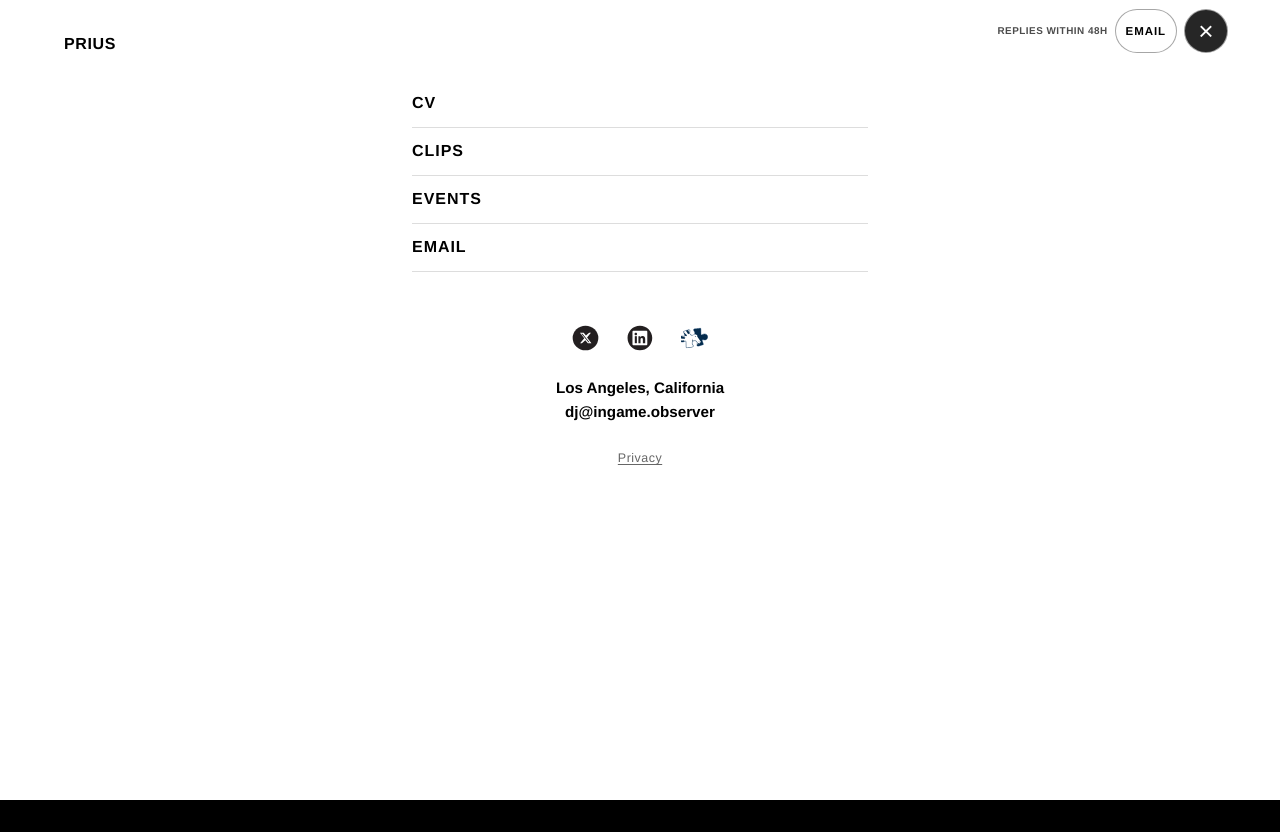
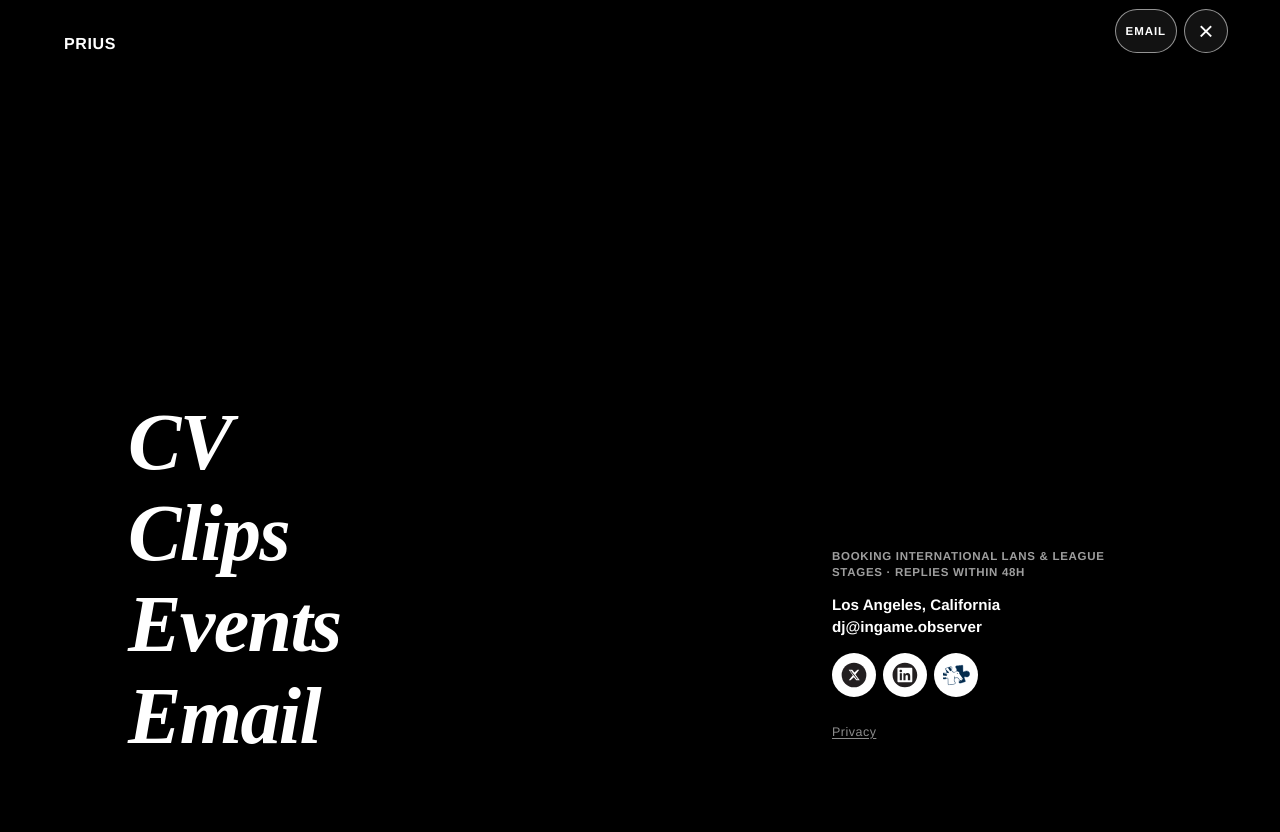
Before and after one commit to prius707/ingame-observer, a React (Vite) app: page / in a window 1280 px wide. Both pictures are taken after a click on the button "Menu". Built offline with nearby package versions, Linux system fonts and the light colour scheme.

Commit message:
Redo the menu as a dark full-bleed overlay
Replace the white hairline list with large Caslon links and a booking/contact column so the overlay matches the rest of the site and still covers the pitch.

Co-authored-by: prius707 <djpriuskuntz@gmail.com>

```diff
--- a/src/App.css
+++ b/src/App.css
@@ -284,18 +284,8 @@ body.invert .menu-toggle.menu-open.is-open {
   cursor: pointer;
 }
 
-body.menu-open .site-title a {
-  color: #000;
-}
-
 body.menu-open .header-booking {
-  color: #000;
-}
-
-body.menu-open .header-contact {
-  color: #000;
-  border-color: rgba(0, 0, 0, 0.35);
-  background: rgba(255, 255, 255, 0.92);
+  display: none;
 }
 
 .menu-drawer {
@@ -305,18 +295,21 @@ body.menu-open .header-contact {
   max-width: none;
   height: 100%;
   height: 100dvh;
-  background: #fff;
-  color: #000;
-  transform: translateX(100%);
-  transition: transform 0.35s ease;
+  background: #000;
+  color: #fff;
+  transform: translateY(-8px);
+  opacity: 0;
+  transition:
+    transform 0.28s ease,
+    opacity 0.28s ease;
   z-index: 111;
-  padding-right: var(--safe-right);
   visibility: hidden;
   box-sizing: border-box;
 }
 
 .menu-drawer.is-open {
-  transform: translateX(0);
+  transform: none;
+  opacity: 1;
   pointer-events: auto;
   visibility: visible;
 }
@@ -326,10 +319,15 @@ body.menu-open .header-contact {
 }
 
 .menu-drawer_inner {
-  max-width: 32rem;
+  display: grid;
+  grid-template-columns: minmax(0, 1fr) minmax(14rem, 20rem);
+  align-items: end;
+  gap: 3rem 4rem;
+  max-width: 72rem;
+  height: 100%;
   margin: 0 auto;
-  padding: calc(5em + var(--safe-top)) 1.75em calc(2em + var(--safe-bottom));
-  height: 100%;
+  padding: calc(6.5rem + var(--safe-top)) calc(4em + var(--safe-right))
+    calc(2.5rem + var(--safe-bottom)) calc(4em + var(--safe-left));
   overflow-y: auto;
   -webkit-overflow-scrolling: touch;
 }
@@ -340,41 +338,63 @@ body.menu-open .header-contact {
   padding: 0;
 }
 
-.menu a,
-.menu-link-btn {
-  display: flex;
-  align-items: center;
-  width: 100%;
-  min-height: 48px;
-  padding: 0.65em 0;
-  font-family: var(--sans);
-  font-size: 1rem;
-  font-weight: 700;
-  line-height: 1.3;
-  text-align: left;
-  text-transform: uppercase;
-  letter-spacing: 0.06em;
+.menu li + li {
+  margin-top: 0.15em;
+}
+
+.menu-link {
+  display: inline-flex;
+  align-items: baseline;
+  min-height: 44px;
+  padding: 0.08em 0;
+  font-family: var(--serif);
+  font-size: clamp(2.4rem, 6.5vw, 5rem);
+  font-weight: 700;
+  font-style: italic;
+  line-height: 0.95;
+  letter-spacing: -0.02em;
+  text-transform: none;
   text-decoration: none;
   border: 0;
-  border-bottom: 1px solid #ddd;
   background: transparent;
-  color: #000;
+  color: #fff;
   cursor: pointer;
   -webkit-tap-highlight-color: transparent;
 }
 
-.menu-contact {
-  margin-top: 2.75em;
-  text-align: center;
+.menu-link:hover,
+.menu-link:focus-visible {
+  color: var(--accent);
+}
+
+.menu-link--mail {
+  color: #fff;
+}
+
+.menu-meta {
+  display: flex;
+  flex-direction: column;
+  align-items: flex-start;
+  gap: 0.85rem;
+  padding-bottom: 0.35rem;
+}
+
+.menu-booking {
+  margin: 0;
+  max-width: 18rem;
+  font-size: 0.72rem;
+  font-weight: 700;
+  letter-spacing: 0.06em;
+  line-height: 1.4;
+  text-transform: uppercase;
+  opacity: 0.62;
 }
 
 .menu-socials {
   display: flex;
   flex-wrap: wrap;
-  justify-content: center;
   align-items: center;
-  gap: 0.65rem;
-  margin-bottom: 1em;
+  gap: 0.45rem;
 }
 
 .social-link {
@@ -384,6 +404,7 @@ body.menu-open .header-contact {
   width: 44px;
   height: 44px;
   border-radius: 50%;
+  background: #fff;
   text-decoration: none;
 }
 
@@ -398,8 +419,8 @@ body.menu-open .header-contact {
   font-style: normal;
   font-weight: 700;
   font-size: 0.95em;
-  line-height: 1.55;
-  color: #000;
+  line-height: 1.5;
+  color: #fff;
 }
 
 .menu-address a {
@@ -412,17 +433,8 @@ body.menu-open .header-contact {
   text-decoration: underline;
 }
 
-.menu-credit {
-  margin-top: 2em;
-  font-size: 0.7em;
-  line-height: 1.35;
-  color: #888;
-  text-align: center;
-}
-
 .menu-legal {
-  margin: 0.85em 0 0;
-  text-align: center;
+  margin: 0;
 }
 
 .menu-privacy-link {
@@ -430,7 +442,7 @@ body.menu-open .header-contact {
   align-items: center;
   justify-content: center;
   min-height: 44px;
-  padding: 0 0.4rem;
+  padding: 0;
   border: 0;
   background: none;
   font-family: var(--sans);
@@ -438,7 +450,7 @@ body.menu-open .header-contact {
   font-weight: 500;
   letter-spacing: 0.04em;
   text-transform: none;
-  color: #666;
+  color: rgba(255, 255, 255, 0.55);
   text-decoration: underline;
   text-underline-offset: 0.18em;
   cursor: pointer;
@@ -446,7 +458,7 @@ body.menu-open .header-contact {
 
 .menu-privacy-link:hover,
 .menu-privacy-link:focus-visible {
-  color: #666;
+  color: #fff;
 }
 
 .wrapper {
@@ -1747,6 +1759,18 @@ body.invert .award-emmy--winner,
     display: none;
   }
 
+  .menu-drawer_inner {
+    grid-template-columns: 1fr;
+    align-content: end;
+    gap: 2.25rem;
+    padding: calc(5.5rem + var(--safe-top)) calc(1.25rem + var(--safe-right))
+      calc(1.75rem + var(--safe-bottom)) calc(1.25rem + var(--safe-left));
+  }
+
+  .menu-link {
+    font-size: clamp(2.1rem, 12vw, 3.1rem);
+  }
+
   .site-title {
     left: calc(1.25rem + var(--safe-left));
   }
@@ -2009,6 +2033,11 @@ body.invert .award-emmy--winner,
     padding-right: calc(2.25rem + var(--safe-right));
   }
 
+  .menu-drawer_inner {
+    padding-left: calc(2.25rem + var(--safe-left));
+    padding-right: calc(2.25rem + var(--safe-right));
+  }
+
   #output {
     font-size: clamp(1.2rem, 2.4vw, 1.45rem);
     line-height: 1.55;
--- a/src/App.tsx
+++ b/src/App.tsx
@@ -299,13 +299,17 @@ function App() {
                 {MENU_LINKS.map((link) => (
                   <li key={link.label}>
                     {'mailto' in link && link.mailto ? (
-                      <a href={link.href} onClick={() => setMenuOpen(false)}>
+                      <a
+                        className="menu-link menu-link--mail"
+                        href={link.href}
+                        onClick={() => setMenuOpen(false)}
+                      >
                         {link.label}
                       </a>
-                    ) : link.href.startsWith('/') || link.href.startsWith('#') ? (
+                    ) : (
                       <a
                         href={link.href}
-                        className="menu-link-btn"
+                        className="menu-link"
                         onClick={(e) => {
                           e.preventDefault()
                           onMenuNav(link.href)
@@ -313,25 +317,19 @@ function App() {
                       >
                         {link.label}
                       </a>
-                    ) : (
-                      <a
-                        href={link.href}
-                        target={link.external ? '_blank' : undefined}
-                        rel={link.external ? 'noopener noreferrer' : undefined}
-                        onClick={() => setMenuOpen(false)}
-                      >
-                        {link.label}
-                        {link.external ? (
-                          <span className="sr-only"> (opens in a new tab)</span>
-                        ) : null}
-                      </a>
                     )}
                   </li>
                 ))}
               </ul>
             </nav>
 
-            <div className="menu-contact">
+            <div className="menu-meta">
+              <p className="menu-booking">{SITE.availability}</p>
+              <address className="menu-address">
+                {SOCIAL.location}
+                <br />
+                <a href={SOCIAL.mailto}>{SOCIAL.email}</a>
+              </address>
               <div className="menu-socials">
                 <a
                   className="social-link"
@@ -376,13 +374,6 @@ function App() {
                   />
                 </a>
               </div>
-              <address className="menu-address">
-                {SOCIAL.location}
-                <br />
-                <a href={SOCIAL.mailto}>{SOCIAL.email}</a>
-              </address>
-            </div>
-
               <p className="menu-legal">
                 <a
                   className="menu-privacy-link"
@@ -395,6 +386,7 @@ function App() {
                   Privacy
                 </a>
               </p>
+            </div>
           </div>
         </div>
       </header>
```
Lines whose indentation alone changed are shown as unchanged.
